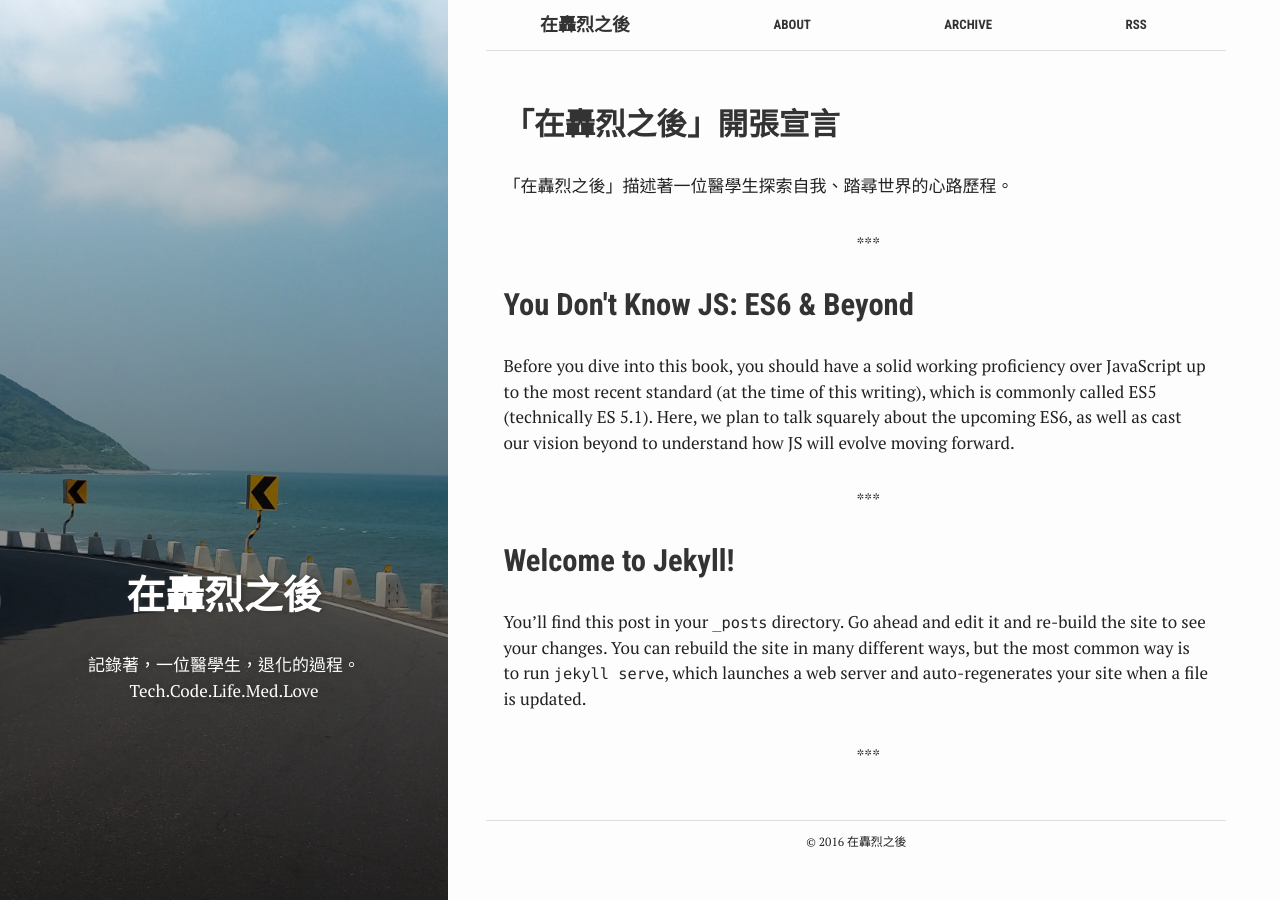
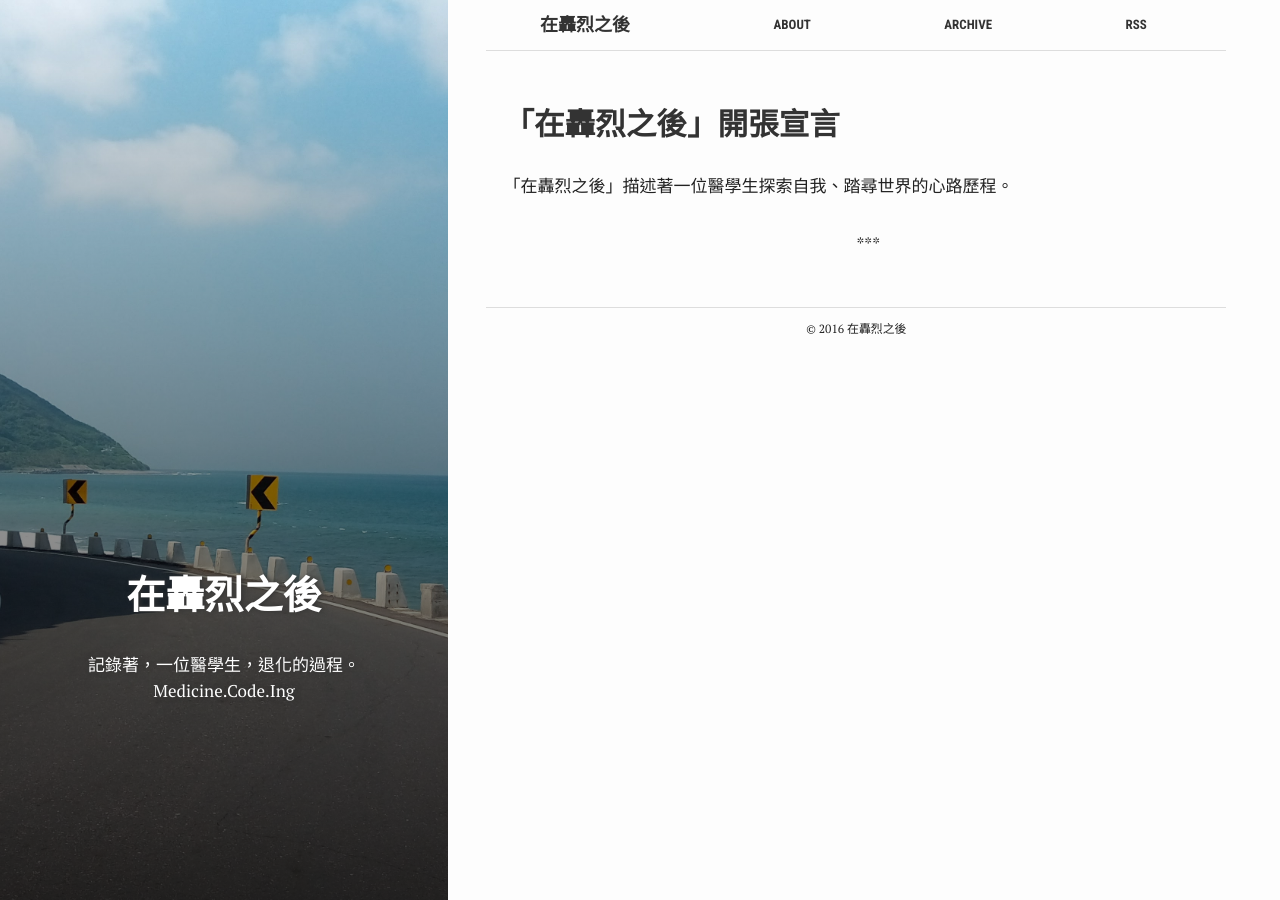
Before and after one commit to nps798/nps798.github.io, a Jekyll site: the page built from index.html, in a window 1280 px wide. Built offline with Jekyll 4.4.1, drawn with Linux system fonts in a browser that asks for light colours.

Commit message:
change first post

```diff
--- a/_posts/2016-06-28-welcome-to-jekyll.markdown
+++ /dev/null
@@ -1,29 +0,0 @@
----
-layout: post
-title:  "Welcome to Jekyll!"
-crawlertitle: "How to use jekyll"
-summary: "Jekyll default page"
-date:   2016-06-28 23:09:47 +0700
-categories: posts
-tags: 'jekyll'
-author: redVi
----
-You’ll find this post in your `_posts` directory. Go ahead and edit it and re-build the site to see your changes. You can rebuild the site in many different ways, but the most common way is to run `jekyll serve`, which launches a web server and auto-regenerates your site when a file is updated.
-
-To add new posts, simply add a file in the `_posts` directory that follows the convention `YYYY-MM-DD-name-of-post.ext` and includes the necessary front matter. Take a look at the source for this post to get an idea about how it works.
-
-Jekyll also offers powerful support for code snippets:
-
-{% highlight ruby %}
-def print_hi(name)
-  puts "Hi, #{name}"
-end
-print_hi('Tom')
-#=> prints 'Hi, Tom' to STDOUT.
-{% endhighlight %}
-
-Check out the [Jekyll docs][jekyll-docs] for more info on how to get the most out of Jekyll. File all bugs/feature requests at [Jekyll’s GitHub repo][jekyll-gh]. If you have questions, you can ask them on [Jekyll Talk][jekyll-talk].
-
-[jekyll-docs]: http://jekyllrb.com/docs/home
-[jekyll-gh]:   https://github.com/jekyll/jekyll
-[jekyll-talk]: https://talk.jekyllrb.com/
--- a/_posts/2016-06-29-es6.md
+++ /dev/null
@@ -1,41 +0,0 @@
----
-bg: "tools.jpg"
-layout: post
-title:  "You Don't Know JS: ES6 & Beyond"
-crawlertitle: "About ES6"
-summary: "What's new in ES6"
-date:   2016-06-29 20:09:47 +0700
-categories: posts
-tags: ['front-end']
-author: redVi
----
-Before you dive into this book, you should have a solid working proficiency over JavaScript up to the most recent standard (at the time of this writing), which is commonly called ES5 (technically ES 5.1). Here, we plan to talk squarely about the upcoming ES6, as well as cast our vision beyond to understand how JS will evolve moving forward.
-
-If you are still looking for confidence with JavaScript, I highly recommend you read the other titles in this series first:
-
-Up & Going: Are you new to programming and JS? This is the roadmap you need to consult as you start your learning journey.
-
-- Up & Going
-- Scope & Closures
-- this & Object Prototypes
-- Types & Grammar
-- Async & Performance
-
-[![railroad]({{ site.images }}/rails.jpg)]({{ site.images }}/rails.jpg)
-
-If you've already read all those titles and you feel pretty comfortable with the topics they cover, it's time we dive into the evolution of JS to explore all the changes coming not only soon but farther over the horizon.
-
-## `let` Declarations
-
-However, we can now create declarations that are bound to any block, called (unsurprisingly) *block scoping*. This means all we need is a pair of `{ .. }` to create a scope. Instead of using var, which always declares variables attached to the enclosing function (or global, if top level) scope, use `let`:
-
-{% highlight js %}
-var a = 2;
-
-{
-    let a = 3;
-    console.log( a );   // 3
-}
-
-console.log( a );       // 2
-{% endhighlight %}
--- a/index.html
+++ b/index.html
@@ -1,9 +1,9 @@
 ---
 bg: "taitung.jpg"
 layout: default
-crawlertitle: "nps798 blog"
+crawlertitle: "在轟烈之後 - Medicine.Code.Ing"
 title: "在轟烈之後"
-summary: "記錄著，一位醫學生，退化的過程。\n Tech.Code.Life.Med.Love"
+summary: "記錄著，一位醫學生，退化的過程。\n Medicine.Code.Ing"
 ---
 
 {% for post in site.posts limit: 5 %}
```
Also changed, not shown: _includes/rails.jpg (added), 1 other file.
